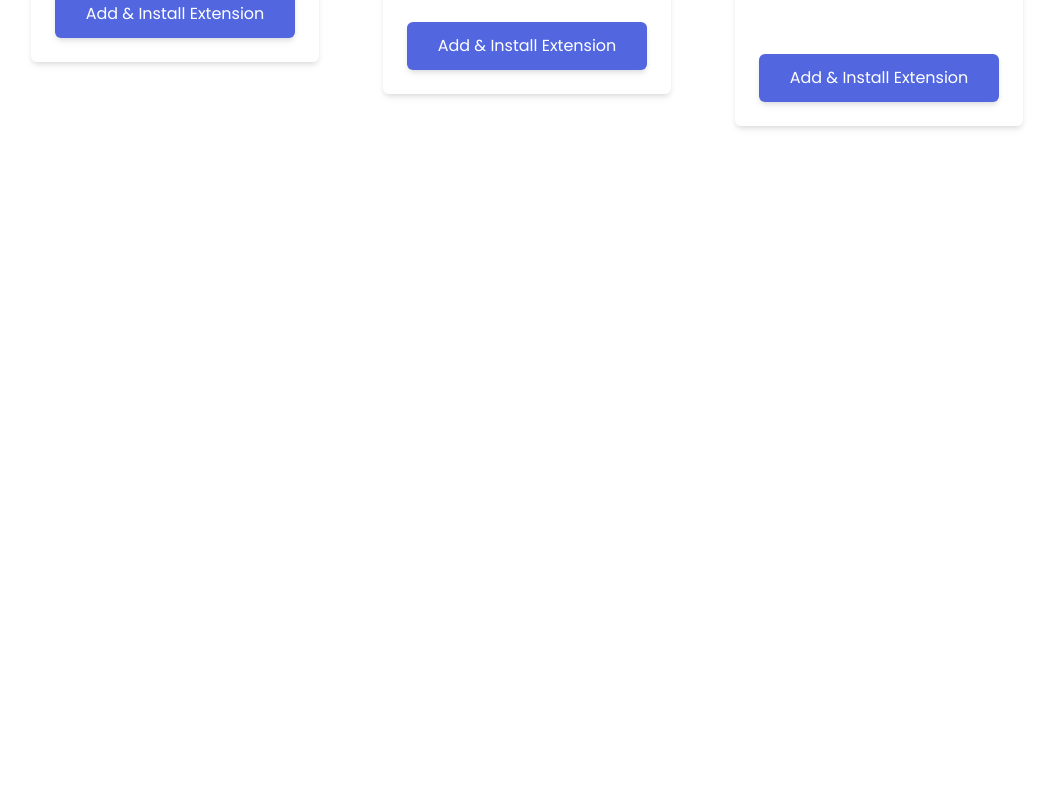
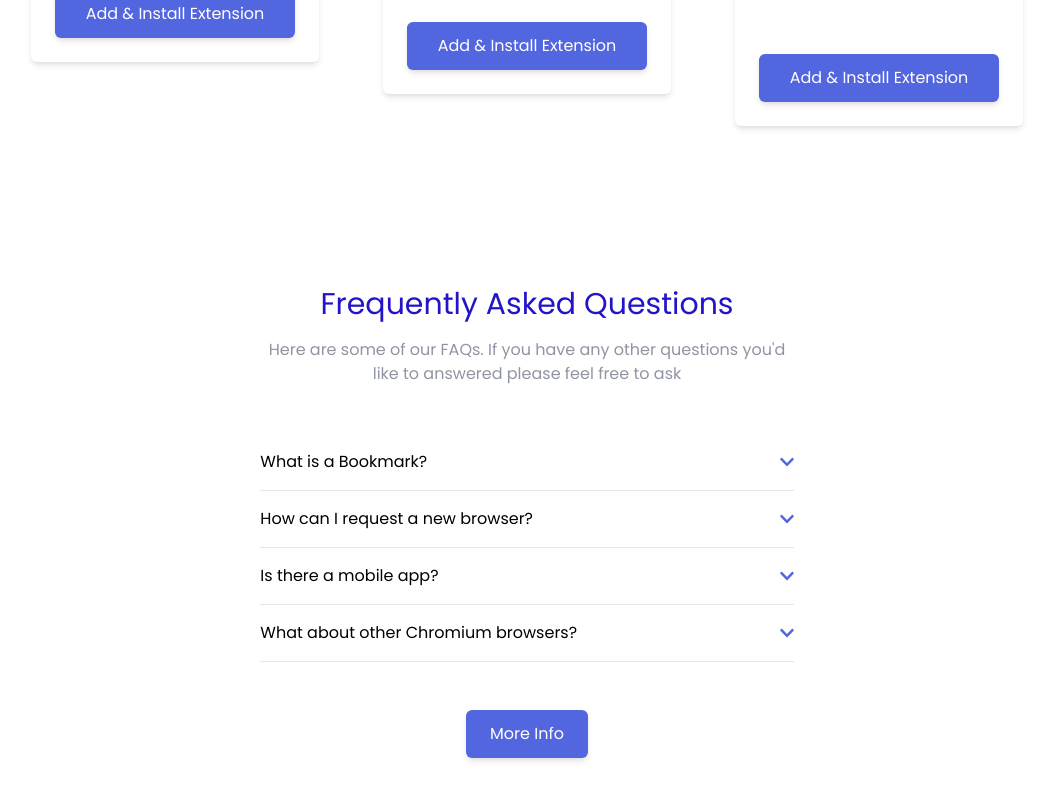
Before and after one commit to JRPerezJr/react-facial-recognition-landing-page, a React (Create React App) app: page / in a window 1280 px wide. Shown: the part 3277-4077 px from the top of the page, without its empty margins (113-1167 px from the left). Before the commit the page ends 3483 px from the top, so only its background shows below. Built offline with nearby package versions, Linux system fonts and the light colour scheme.

Commit message:
completed FAQ section

```diff
--- /dev/null
+++ b/src/components/faq-items/faq-items.component.js
@@ -0,0 +1,10 @@
+import { SpanContainer, StyledIcon, StyledSpan } from './faq-items.styles';
+
+export const FAQItemsComponent = ({ id, spanContent }) => {
+  return (
+    <SpanContainer key={id}>
+      <StyledSpan>{spanContent}</StyledSpan>
+      <StyledIcon />
+    </SpanContainer>
+  );
+};
--- /dev/null
+++ b/src/components/faq-items/faq-items.styles.js
@@ -0,0 +1,17 @@
+import styled from 'styled-components';
+
+import { faChevronDown } from '@fortawesome/free-solid-svg-icons';
+import { FontAwesomeIcon } from '@fortawesome/react-fontawesome';
+
+export const SpanContainer = styled.div.attrs({
+  className: 'flex items-center border-b py-4',
+})``;
+
+export const StyledSpan = styled.span.attrs({
+  className: 'flex-1',
+})``;
+
+export const StyledIcon = styled(FontAwesomeIcon).attrs({
+  className: 'text-purple',
+  icon: faChevronDown,
+})``;
--- /dev/null
+++ b/src/components/faq-section/faq.component.js
@@ -0,0 +1,32 @@
+import React from 'react';
+import { FAQContainer, StyledFAQSection } from './faq.styles';
+import { HeadingComponent } from '../heading-component/heading.component';
+import { FAQItemsComponent } from '../faq-items/faq-items.component';
+import { faqItems } from '../../stores/faq-store';
+import { ButtonComponent } from '../button-component/button.component';
+
+export const FAQComponent = () => {
+  return (
+    <StyledFAQSection>
+      {/*Heading*/}
+      <HeadingComponent
+        heading="Frequently Asked Questions"
+        paragraph="Here are some of our FAQs. If you have any other questions you'd like to answered please feel free to ask"
+      />
+      {/*FAQ Items*/}
+      <FAQContainer>
+        {faqItems.map(faqItem => (
+          <FAQItemsComponent
+            key={faqItem.id}
+            spanContent={faqItem.spanContent}
+          />
+        ))}
+        {/*Button*/}
+        <ButtonComponent
+          twClass="mt-12 flex self-center btn btn-purple text-primary hover:bg-primary hover:text-secondary"
+          text="More Info"
+        />
+      </FAQContainer>
+    </StyledFAQSection>
+  );
+};
--- /dev/null
+++ b/src/components/faq-section/faq.styles.js
@@ -0,0 +1,9 @@
+import styled from 'styled-components';
+
+export const StyledFAQSection = styled.section.attrs({
+  className: 'bg-primary py-20',
+})``;
+
+export const FAQContainer = styled.div.attrs({
+  className: 'flex flex-col sm:w-3/4 lg:w-5/12 mt-12 mx-auto',
+})``;
--- a/src/pages/homepage/home.js
+++ b/src/pages/homepage/home.js
@@ -1,6 +1,7 @@
 import { HeroComponent } from '../../components/hero/hero';
 import { FeatureSection } from '../../components/feature-section/feature-section.component';
 import { DownloadComponent } from '../../components/download/download.component';
+import { FAQComponent } from '../../components/faq-section/faq.component';
 
 export const HomePage = () => {
   return (
@@ -8,6 +9,7 @@ export const HomePage = () => {
       <HeroComponent />
       <FeatureSection />
       <DownloadComponent />
+      <FAQComponent />
     </>
   );
 };
--- /dev/null
+++ b/src/stores/faq-store.js
@@ -0,0 +1,18 @@
+export const faqItems = [
+  {
+    id: 1,
+    spanContent: 'What is a Bookmark?',
+  },
+  {
+    id: 2,
+    spanContent: 'How can I request a new browser?',
+  },
+  {
+    id: 3,
+    spanContent: 'Is there a mobile app?',
+  },
+  {
+    id: 4,
+    spanContent: 'What about other Chromium browsers?',
+  },
+];
```
